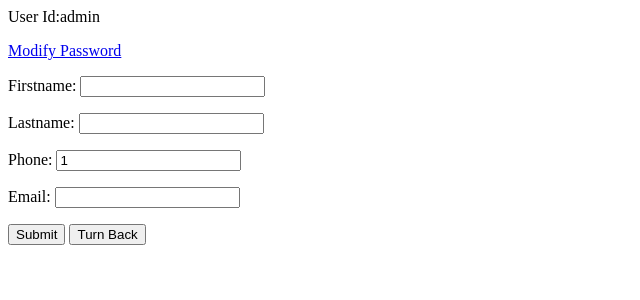
After one commit to Ridost/SDMS, a Django app: page /AS/modify/ in a window 1280 px wide. The commit adds this page. Shown: the top 300 px of the page, without its empty margins (0-640 px from the left). Run offline with Django 3.2, Linux system fonts and the light colour scheme; a user stored in the database is signed in; data comes from the database, SQL or seed files in the repository; both versions use the stored data as it was after the commit.

Commit message:
modify successed

```diff
--- a/AS/models.py
+++ b/AS/models.py
@@ -12,7 +12,8 @@ class Account(models.Model):
     )
 
     user = models.OneToOneField(User, on_delete=models.CASCADE)
-    permission = models.IntegerField(choices=PERMISSIONS)
+    permission = models.IntegerField(choices=PERMISSIONS, default=3)
+    phone = models.CharField(max_length=10, default='')
 
 
 class Billboard(models.Model):
--- a/AS/templates/AS/login.html
+++ b/AS/templates/AS/login.html
@@ -2,10 +2,10 @@
 <html>
 <form action='.' method='POST' name='form1'>
     {% csrf_token %}
-    <div>帳號：<input type='text' name='username' id='username'/></div>
-    <div>密碼：<input type='password' name='password' id='password'/></div>
+    <div>User Id：<input type='text' name='username' id='username'/></div>
+    <div>User Password：<input type='password' name='password' id='password'/></div>
     <div>
-    <input type='submit' name='login' id='login' value='login' />
+    <input type='submit' name='login' id='login' value='Login' />
     <!--
     <input type='button' value='sign' onclick="location='/AS/sign/'">
     -->
--- /dev/null
+++ b/AS/templates/AS/modify.html
@@ -0,0 +1,25 @@
+{% block content %}
+
+<html>
+<form action='.' method='POST' name='form1'>
+    {% csrf_token %}
+	<p>User Id:{{stu_id}}</p>
+	<p><a href='/AS/modify_password/'>Modify Password</a></p>
+	<p>Firstname:
+	<input type='text' value='{{fname}}' name='firstname' id='firstname' />
+    </p>
+    <p>Lastname:
+    <input type='text' value='{{lname}}' name='lastname' id='lastname' />
+    </p>
+	<p>Phone:
+	<input type='text' value='{{phone}}' name='phone' id='phone' />
+	</p>
+	<p>Email:
+	<input type='email' value='{{mail}}' name='email' id='email' />
+	</p>
+	<input type='submit' name='button' id='button' value='Submit' />
+	<input type='button' value='Turn Back' onclick='location="/AS/index/"'>
+</form>
+</html>
+
+{% endblock %}
--- a/AS/urls.py
+++ b/AS/urls.py
@@ -7,5 +7,5 @@ urlpatterns = [
     path('login/', views.login),
     path('index/', views.index),
     path('logout/', views.logout),
-    #path('sign/', views.sign),
+    path('modify/', views.modify),
 ]
--- a/AS/views.py
+++ b/AS/views.py
@@ -27,10 +27,13 @@ def convert_permission(perID):
 
 @login_required(login_url='/AS/login/')
 def index(request):
-	stuID = request.user.username
-	name = request.user.first_name
-	user = Account.objects.get(user=request.user)
-	permission = convert_permission(user.permission)
+	user = request.user
+	stu_id = user.username
+	name = user.first_name
+	account = Account.objects.get(user=user)
+	permission = convert_permission(account.permission)
+	phone = account.phone
+	mail = user.email
 	message='Login successed!'
 	return render(request, 'AS/index.html', locals())
 
@@ -58,27 +61,33 @@ def logout(request):
 	auth.logout(request)
 	return redirect('/AS/login/')
 	message = 'Logout successed!'
-'''
+
 @login_required(login_url='/AS/login/')
-def sign(request):
+def modify(request):
+	user = request.user
+	account = Account.objects.get(user=user)
+	stu_id = user.username
+	fname = user.first_name
+	lname = user.last_name
+	phone = account.phone
+	mail = user.email
 	if request.method == 'POST':
-		name=request.POST['username']
-		firstname = request.POST['firstname']
-		password = request.POST['password']
-		password2 = request.POST['password2']
-		if password!=password2:
-			message='Please input same password!'
-			return render(request,"AS/sign.html",locals())
-		try:
-			User.objects.get(username=name)
-			message="帳號已有人使用"
-			return render(request, "AS/sign.html", locals())
-		except:
-			pass
-		user=User.objects.create_user(name, mail, password,first_name=firstname)
-		user.is_active=True		#信箱認證會用到 還沒做
-		user.save()
-		detail=user_detail.objects.create(user=user,phone=user_phone)
-		return redirect('/account/login/')
-	return render(request, "account/sign.html", locals())
-'''
+		new_fname = request.POST['firstname']
+		new_lname = request.POST['lastname']
+		new_phone = request.POST['phone']
+		new_mail = request.POST['email']
+		if fname != new_fname and new_fname != '':
+			user.first_name = fname
+			user.save()
+		if lname != new_lname and new_lname != '':
+			user.last_name = lname
+			user.save()
+		if phone != new_phone and new_phone != '':
+			account.phone = new_phone
+			account.save()
+		if mail != new_mail and new_mail != '':
+			user.email = new_mail
+			user.save()
+		return redirect("/AS/index/")
+	else:
+		return render(request,"AS/modify.html",locals())
```
Also changed, not shown: AS/templates/AS/index.html (+7 -4 lines), AS/migrations/0002_account_phone.py (added), AS/migrations/0003_auto_20190529_2243.py (added), db.sqlite3.
